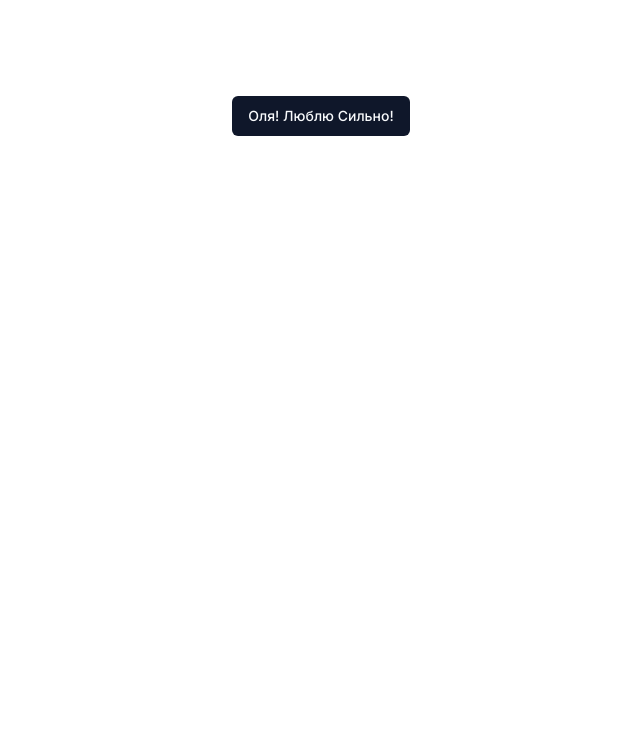
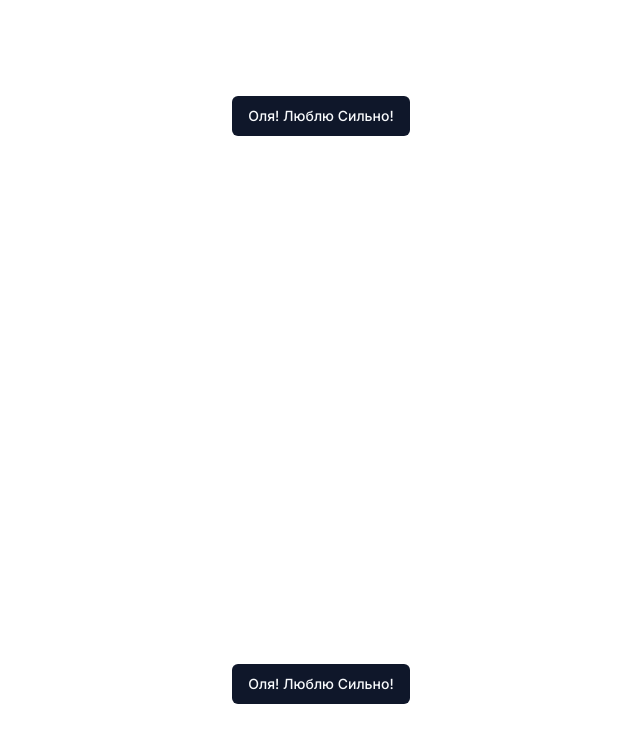
Before and after one commit to AlexAirCG/allmyday, a Next.js app: page / in a window 1280 px wide. Shown: the top 742 px of the page, without its empty margins (319-959 px from the left). Built offline with nearby package versions, Linux system fonts and the light colour scheme.

Commit message:
add: Button

```diff
--- a/src/app/page.tsx
+++ b/src/app/page.tsx
@@ -4,6 +4,7 @@ export default function Home() {
   return (
     <main className="flex min-h-screen flex-col items-center justify-between p-24">
       <Button>Оля! Люблю Сильно!</Button>
+      <Button>Оля! Люблю Сильно!</Button>
     </main>
   );
 }
```
